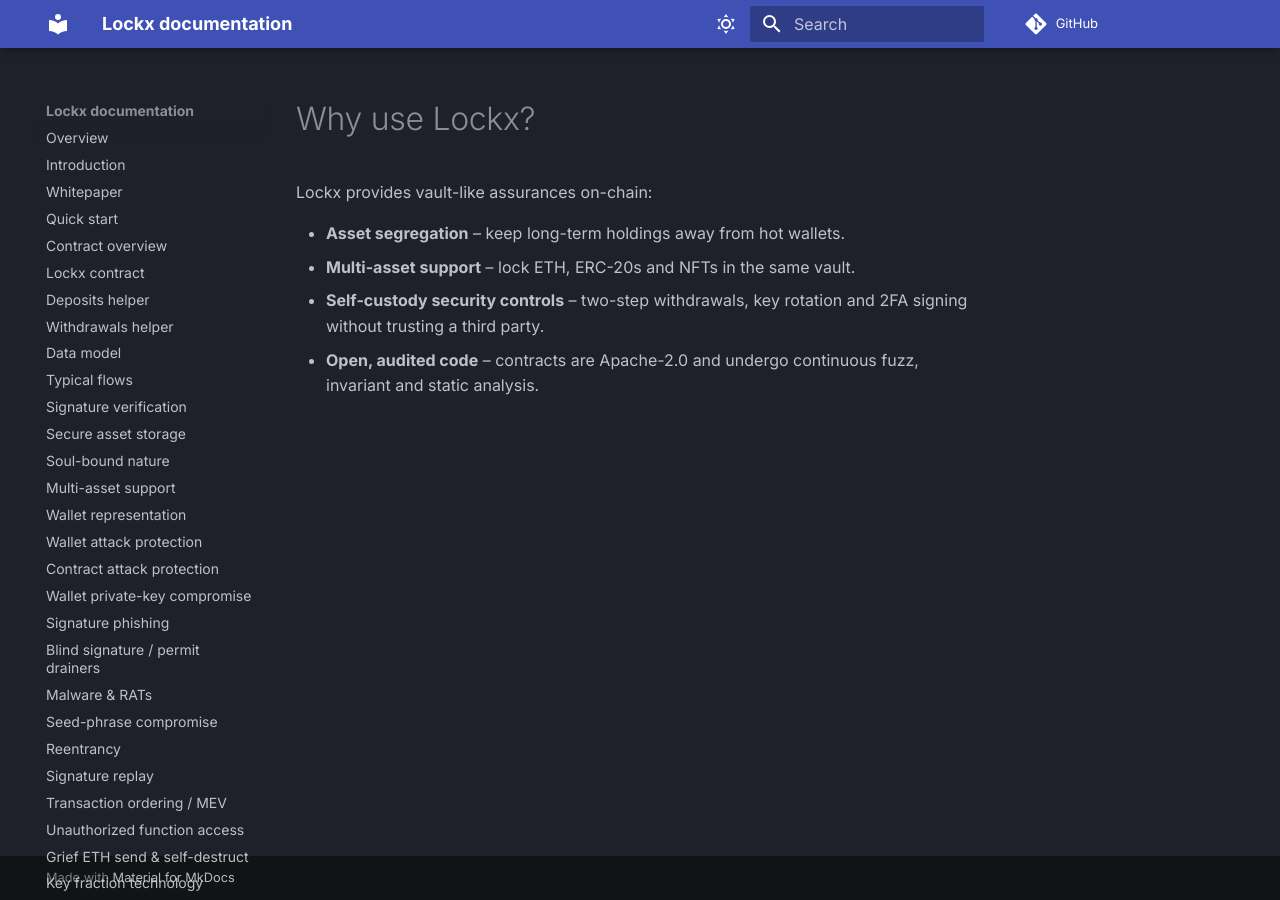
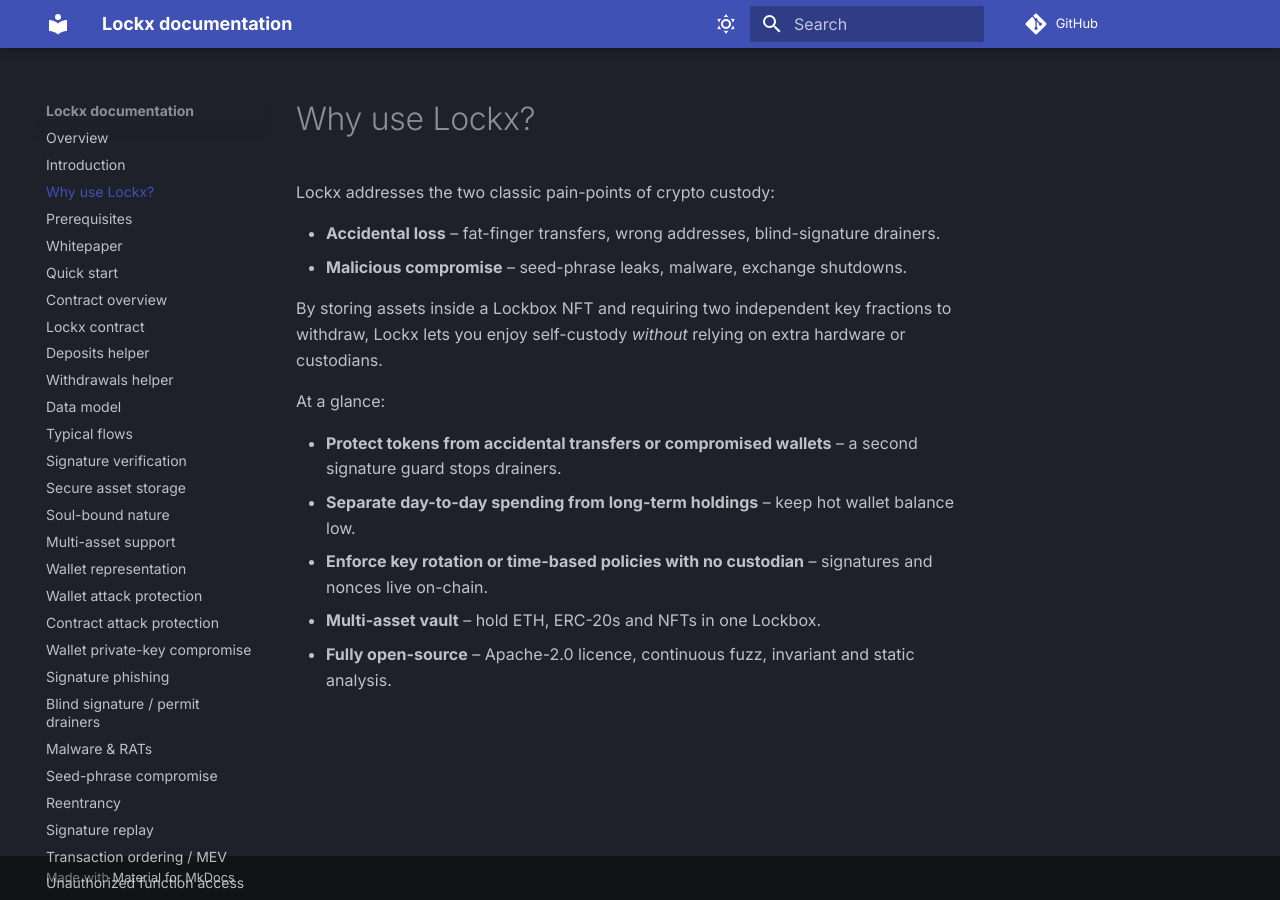
Before and after one commit to richardjaee/Lockx-Contracts, an MkDocs documentation site: the page built from docs/getting-started/why-use-lockx.md, in a window 1280 px wide. Built offline with MkDocs 1.6.1 and Material for MkDocs 9.7.7, drawn with Linux system fonts in a browser that asks for light colours; comment, search, counter and statistics services are not loaded.

Commit message:
docs: flatten intro in sidebar, add 'Why use Lockx?' and 'Prerequisites' pages, expand background section

```diff
--- a/docs/getting-started/why-use-lockx.md
+++ b/docs/getting-started/why-use-lockx.md
@@ -1,8 +1,16 @@
 # Why use Lockx?
 
-Lockx provides vault-like assurances on-chain:
+Lockx addresses the two classic pain-points of crypto custody:
 
-* **Asset segregation** – keep long-term holdings away from hot wallets.
-* **Multi-asset support** – lock ETH, ERC-20s and NFTs in the same vault.
-* **Self-custody security controls** – two-step withdrawals, key rotation and 2FA signing without trusting a third party.
-* **Open, audited code** – contracts are Apache-2.0 and undergo continuous fuzz, invariant and static analysis.
+* **Accidental loss** – fat-finger transfers, wrong addresses, blind-signature drainers.
+* **Malicious compromise** – seed-phrase leaks, malware, exchange shutdowns.
+
+By storing assets inside a Lockbox NFT and requiring two independent key fractions to withdraw, Lockx lets you enjoy self-custody _without_ relying on extra hardware or custodians.
+
+At a glance:
+
+* **Protect tokens from accidental transfers or compromised wallets** – a second signature guard stops drainers.
+* **Separate day-to-day spending from long-term holdings** – keep hot wallet balance low.
+* **Enforce key rotation or time-based policies with no custodian** – signatures and nonces live on-chain.
+* **Multi-asset vault** – hold ETH, ERC-20s and NFTs in one Lockbox.
+* **Fully open-source** – Apache-2.0 licence, continuous fuzz, invariant and static analysis.
--- a/mkdocs.yml
+++ b/mkdocs.yml
@@ -32,6 +32,8 @@ extra_javascript:
 nav:
   - Overview: index.md
   - Introduction: getting-started/introduction.md
+  - Why use Lockx?: getting-started/why-use-lockx.md
+  - Prerequisites: getting-started/prerequisites.md
   - Whitepaper: whitepaper.md
   - Quick start: getting-started/quick-start.md
 
```
Also changed, not shown: docs/getting-started/introduction.md (+11 -21 lines), docs/getting-started/prerequisites.md (added, +12 -0 lines).
